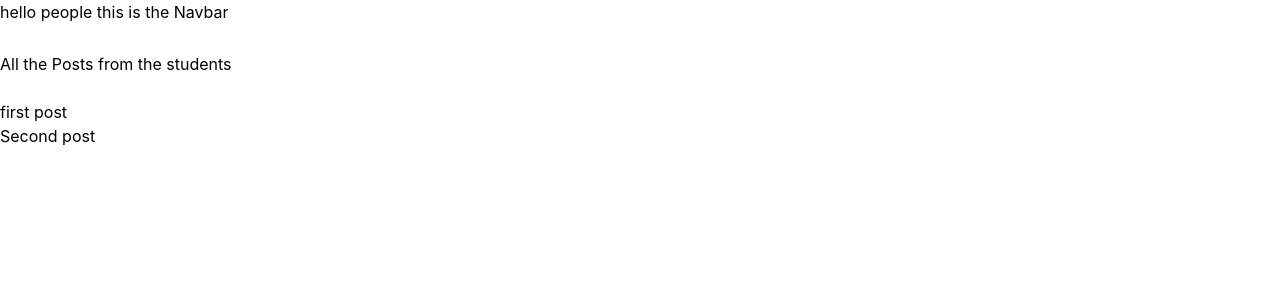
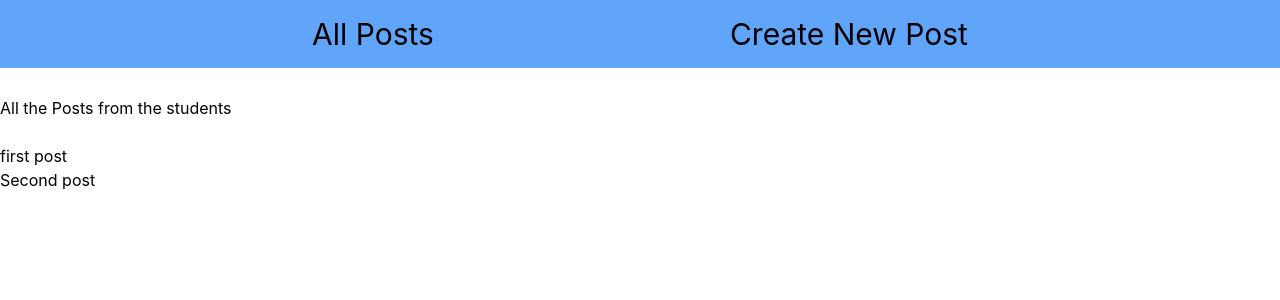
Before and after one commit to mubin86/next-structure, a Next.js app: page / in a window 1280 px wide. Shown: the top 300 px of the page. Built offline with nearby package versions, Linux system fonts and the light colour scheme.

Commit message:
navbar updated

```diff
--- a/components/layout/MainNavigation.js
+++ b/components/layout/MainNavigation.js
@@ -1,9 +1,22 @@
 import React from 'react'
+import Link from 'next/link'
 
 export default function MainNavigation() {
     return (
-        <div className="mb-7">
-            hello people this is the Navbar
+        <div className="mb-7 block bg-blue-400 w-full">
+            {/* hello people this is the Navbar */}
+            <header>
+                <nav>
+                    <ul className="flex justify-evenly p-4 text-3xl">
+                        <li>
+                            <Link href='/'>All Posts</Link>
+                        </li>
+                        <li>
+                            <Link href='/post/new-post'>Create New Post</Link>
+                        </li>
+                    </ul>
+                </nav>
+            </header>
         </div>
     )
 }
```
